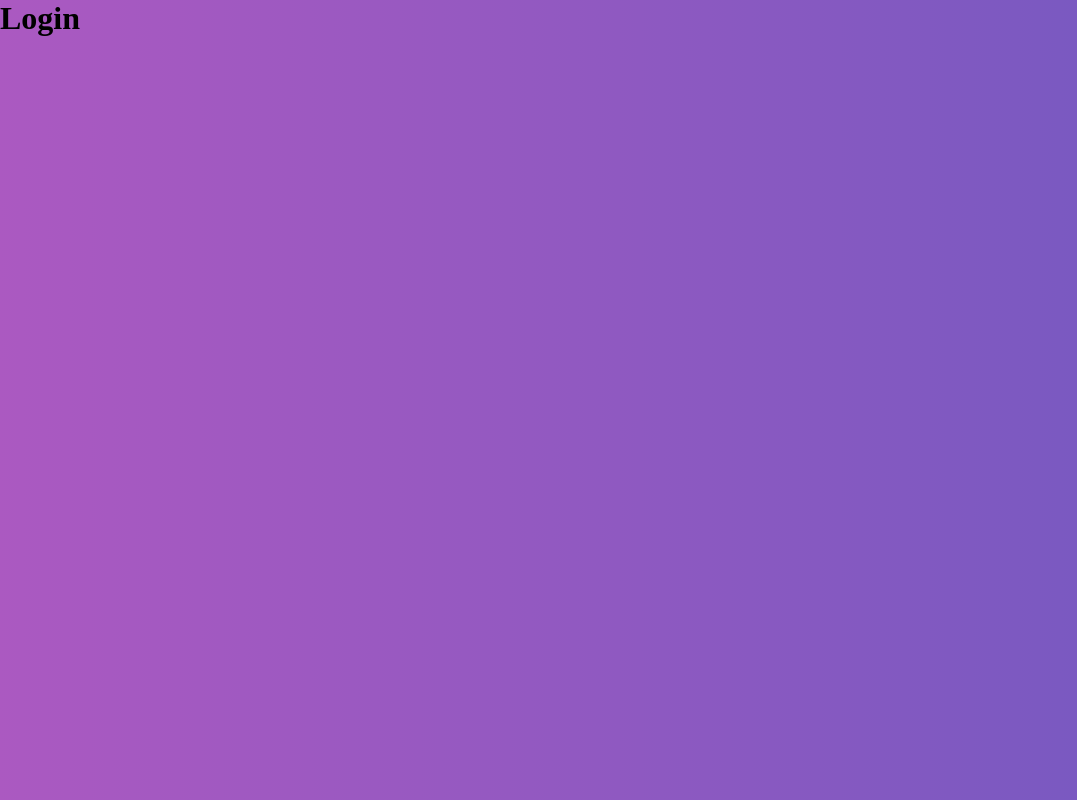
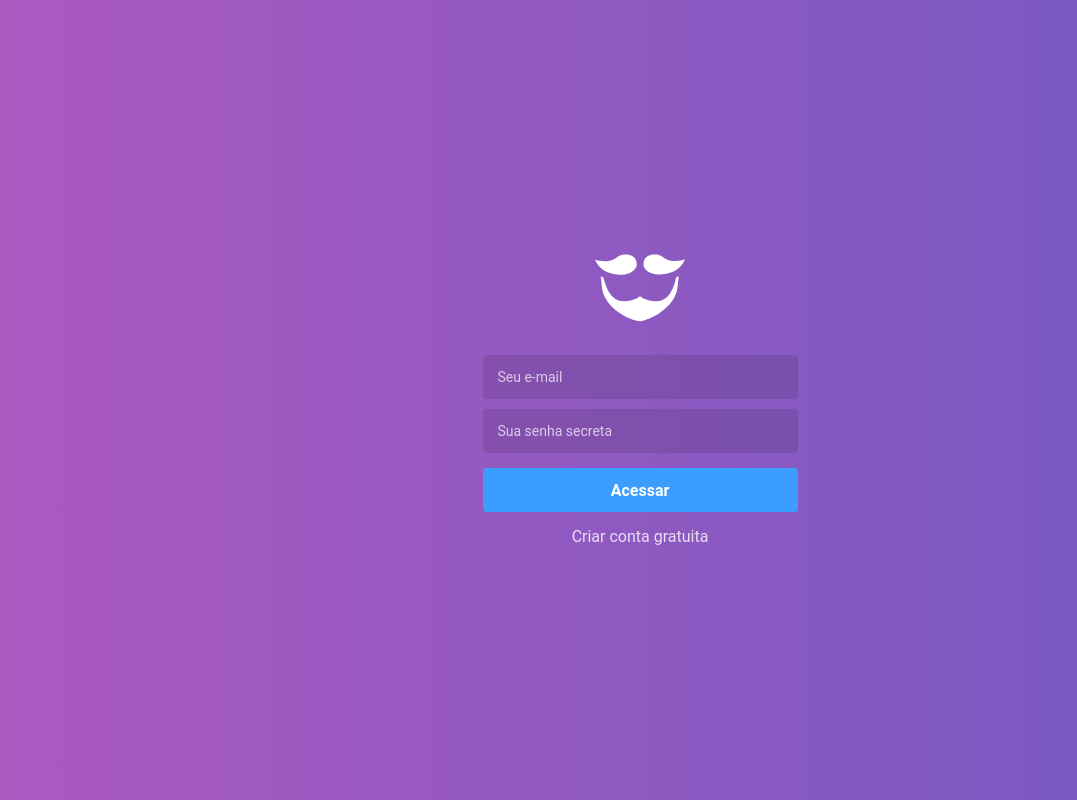
Before and after one commit to icarofs/rocketseat-bootcamp-modulo09-gobarber-web, a React (Create React App) app: page / in a window 1280 px wide. Shown: the whole page, without its empty margins (0-1077 px from the left). Built offline with nearby package versions, Linux system fonts and the light colour scheme.

Commit message:
Estilização autenticação

```diff
--- a/package.json
+++ b/package.json
@@ -7,6 +7,7 @@
     "@testing-library/react": "^9.3.2",
     "@testing-library/user-event": "^7.1.2",
     "history": "^5.0.0",
+    "polished": "^3.6.5",
     "prop-types": "^15.7.2",
     "react": "^16.13.1",
     "react-dom": "^16.13.1",
--- a/src/pages/SignIn/index.js
+++ b/src/pages/SignIn/index.js
@@ -1,5 +1,20 @@
 import React from 'react';
 
+import { Link } from 'react-router-dom';
+import logo from '../../assets/logo.svg';
+
 export default function SignIn() {
-  return <h1>Login</h1>;
+  return (
+    <>
+      <img src={logo} alt="GoBarber" />
+
+      <form>
+        <input type="email" placeholder="Seu e-mail" />
+        <input type="password" placeholder="Sua senha secreta" />
+
+        <button type="submit">Acessar</button>
+        <Link to="/register">Criar conta gratuita</Link>
+      </form>
+    </>
+  );
 }
--- a/src/pages/SignUp/index.js
+++ b/src/pages/SignUp/index.js
@@ -1,5 +1,21 @@
 import React from 'react';
 
+import { Link } from 'react-router-dom';
+import logo from '../../assets/logo.svg';
+
 export default function SignUp() {
-  return <div />;
+  return (
+    <>
+      <img src={logo} alt="GoBarber" />
+
+      <form>
+        <input placeholder="Nome completo" />
+        <input type="email" placeholder="Seu e-mail" />
+        <input type="password" placeholder="Sua senha secreta" />
+
+        <button type="submit">Criar conta</button>
+        <Link to="/">Já tenho login</Link>
+      </form>
+    </>
+  );
 }
--- a/src/pages/_layouts/auth/index.js
+++ b/src/pages/_layouts/auth/index.js
@@ -1,10 +1,14 @@
 import React from 'react';
 import { PropTypes } from 'prop-types';
 
-import { Wrapper } from './styles';
+import { Wrapper, Content } from './styles';
 
 export default function AuthLayout({ children }) {
-  return <Wrapper>{children}</Wrapper>;
+  return (
+    <Wrapper>
+      <Content>{children}</Content>
+    </Wrapper>
+  );
 }
 
 AuthLayout.propTypes = {
--- a/src/pages/_layouts/auth/styles.js
+++ b/src/pages/_layouts/auth/styles.js
@@ -1,6 +1,63 @@
 import styled from 'styled-components';
+import { darken } from 'polished';
 
 export const Wrapper = styled.div`
   height: 100%;
   background: linear-gradient(-90deg, #7159c1, #ab59c1);
+  display: flex;
+  justify-content: center;
+  align-items: center;
 `;
+
+export const Content = styled.div`
+  width: 100%;
+  max-width: 315px;
+  text-align: center;
+
+  form {
+    display: flex;
+    flex-direction: column;
+    margin-top: 30px;
+
+    input {
+      background: rgba(0, 0, 0, 0.1);
+      border: 0;
+      border-radius: 4px;
+      height: 44px;
+      padding: 0 15px;
+      color: #fff;
+      margin: 0 0 10px;
+
+      &::placeholder {
+        color: rgba(255, 255, 255, 0.7);
+      }
+    }
+
+    button {
+      margin: 5px 0 0;
+      height: 44px;
+      background: #3b9eff;
+      font-weight: bold;
+      color: #fff;
+      border: 0;
+      border-radius: 4px;
+      font-size: 16px;
+      transition: background 0.2s;
+
+      &:hover {
+        background: ${darken(0.03, '#3b9eff')};
+      }
+    }
+
+    a {
+      color: #fff;
+      margin-top: 15px;
+      font-size: 16px;
+      opacity: 0.8;
+
+      &:hover {
+        opacity: 1;
+      }
+    }
+  }
+`;
--- a/src/styles/global.js
+++ b/src/styles/global.js
@@ -1,7 +1,7 @@
 import { createGlobalStyle } from 'styled-components';
 
 export default createGlobalStyle`
-  @import url('https://fonts.googleapis.com/css2?family=Roboto:wght@400;700&display=swap');
+  @import url('https://fonts.googleapis.com/css?family=Roboto:400,700&display=swap');
 
   * {
     margin: 0;
@@ -23,7 +23,7 @@ export default createGlobalStyle`
   }
 
   body, input, button {
-    font: 14px, 'Roboto', sans-serif;
+    font: 14px 'Roboto', sans-serif;
   }
 
   a {
```
Also changed, not shown: src/assets/logo.svg (added), 1 other file (tests, documents, lock files or other folders).
